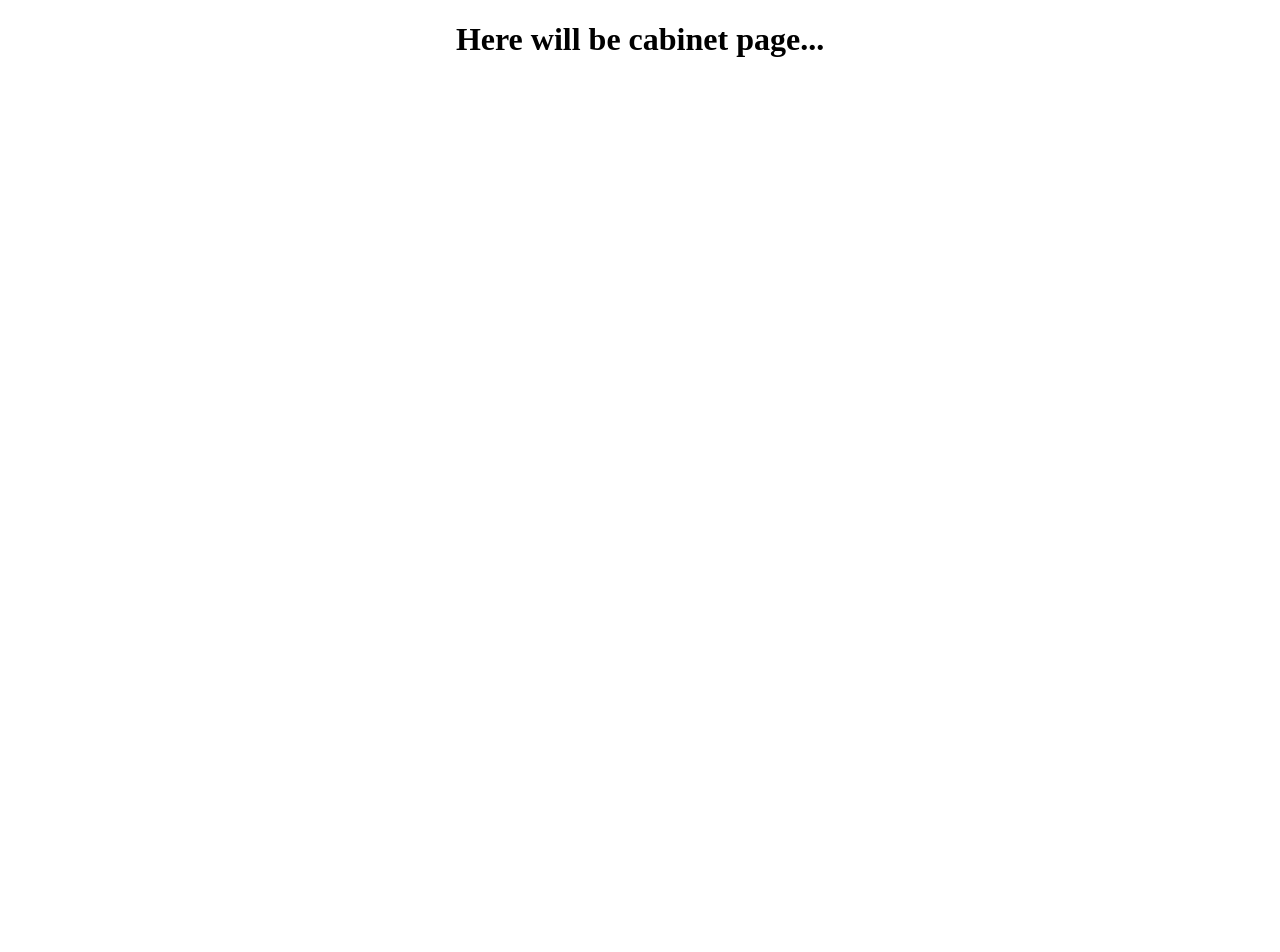
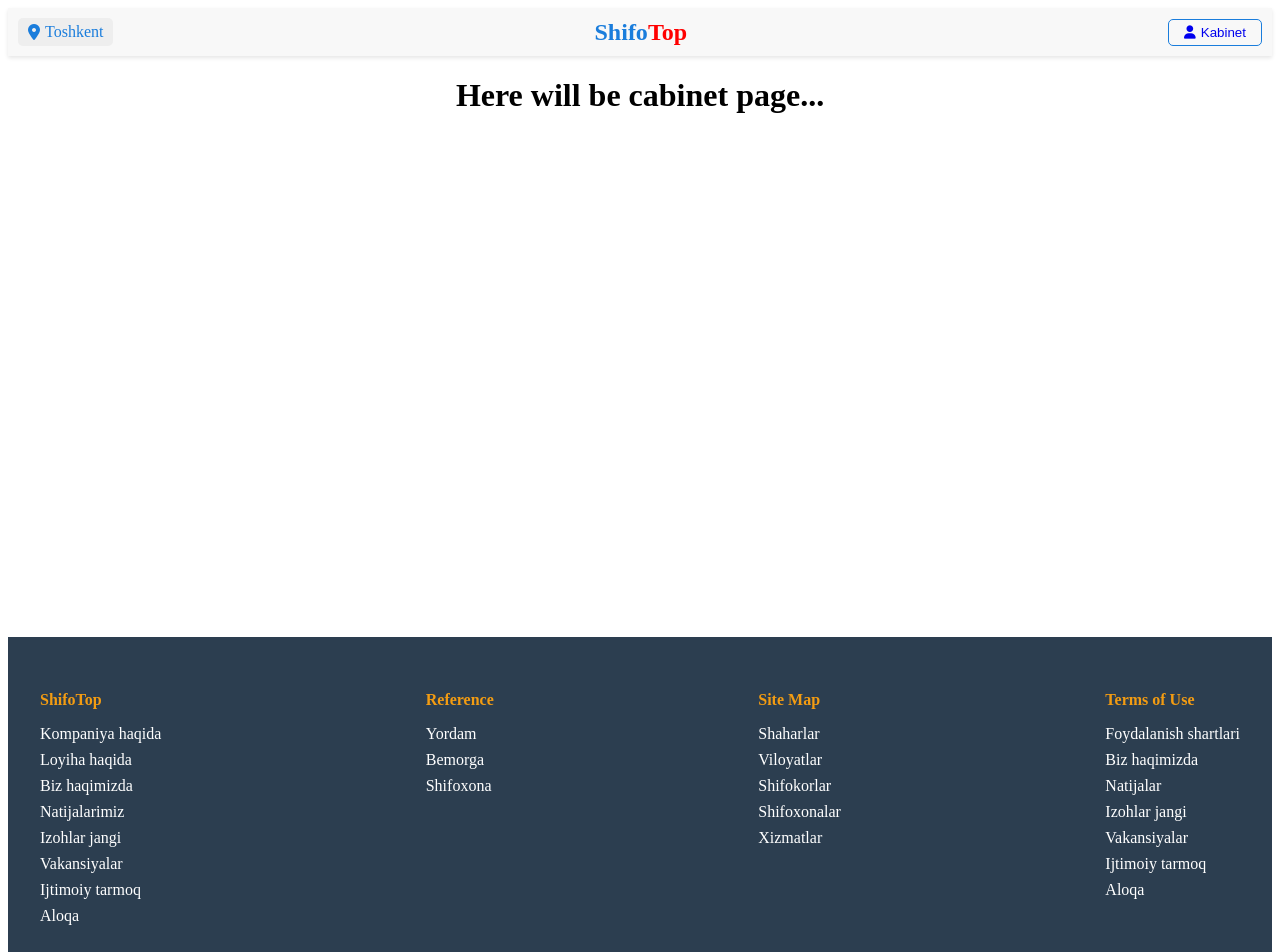
Before and after one commit to KuvonchbekN/shifotop-frontend, a Vue app in the folder shifotop-frontend/: page /cabinet in a window 1280 px wide. Shown: the top 952 px of the page. Before the commit the page ends 800 px from the top, so only its background shows below. Built offline with nearby package versions, Linux system fonts and the light colour scheme.

Commit message:
some refactorings

```diff
--- a/shifotop-frontend/src/components/categoryElementsList/ClinicsComp.vue
+++ b/shifotop-frontend/src/components/categoryElementsList/ClinicsComp.vue
@@ -1,4 +1,5 @@
 <template>
+  <HeaderComp />
   <div class="clinic-container">
     <div class="clinic-card" v-for="clinic in clinics" :key="clinic.id">
       <div class="clinic-image">
@@ -17,16 +18,21 @@
       </div>
     </div>
   </div>
+  <FooterComp/>
 </template>
 
 <script>
 import axios from 'axios';
 import defaultClinicImage from '@/assets/default-clinic-image.png'; // Ensure this path is correct
 import StarRating from '../StarRating.vue';
+import HeaderComp from "@/components/mainPage/HeaderComp.vue";
+import FooterComp from "@/components/mainPage/FooterComp.vue";
 
 export default {
   name: 'ClinicComp',
   components:{
+    FooterComp,
+    HeaderComp,
     StarRating
   },
   data() {
--- a/shifotop-frontend/src/components/categoryElementsList/DoctorsComp.vue
+++ b/shifotop-frontend/src/components/categoryElementsList/DoctorsComp.vue
@@ -1,4 +1,5 @@
 <template>
+  <HeaderComp/>
   <div class="doctor-container">
     <div class="doctor-card" v-for="doctor in doctors" :key="doctor.id">
       <div class="doctor-image">
@@ -21,15 +22,20 @@
       </div>
     </div>
   </div>
+  <FooterComp/>
 </template>
 
 <script>
 import axios from 'axios';
 import defaultImage from '@/assets/default-doctor.png'; // Assume you have a default image for doctors
 import StarRating from '@/components/StarRating.vue';
+import HeaderComp from "@/components/mainPage/HeaderComp.vue";
+import FooterComp from "@/components/mainPage/FooterComp.vue";
 
 export default {
   components: {
+    FooterComp,
+    HeaderComp,
     StarRating
   },
   data() {
--- a/shifotop-frontend/src/components/categoryElementsList/ServicesComp.vue
+++ b/shifotop-frontend/src/components/categoryElementsList/ServicesComp.vue
@@ -1,4 +1,5 @@
 <template>
+  <HeaderComp/>
   <div class="service-container">
     <div class="service-card" v-for="service in services" :key="service.id">
       <div class="service-details">
@@ -10,13 +11,17 @@
       </div>
     </div>
   </div>
+  <FooterComp/>
 </template>
 
 <script>
 import axios from 'axios';
+import HeaderComp from "@/components/mainPage/HeaderComp.vue";
+import FooterComp from "@/components/mainPage/FooterComp.vue";
 
 export default {
   name: 'ServiceComp',
+  components: {FooterComp, HeaderComp},
   data() {
     return {
       services: [],
--- a/shifotop-frontend/src/components/detailedElementView/DetailedClinicView.vue
+++ b/shifotop-frontend/src/components/detailedElementView/DetailedClinicView.vue
@@ -1,4 +1,5 @@
 <template>
+  <HeaderComp/>
   <div class="detailed-clinic-container">
     <div class="detailed-clinic-card">
       <div class="detailed-clinic-header">
@@ -83,16 +84,21 @@
     </div>
     <router-link to="/clinics" class="back-button">← Barcha shifoxonalar</router-link>
   </div>
+  <FooterComp/>
 </template>
 
 <script>
 import axios from 'axios';
 import defaultClinicImage from '@/assets/default-clinic-image.png';
 import StarRating from '@/components/StarRating.vue';
+import HeaderComp from "@/components/mainPage/HeaderComp.vue";
+import FooterComp from "@/components/mainPage/FooterComp.vue";
 
 export default {
   name: 'DetailedClinicView',
   components: {
+    FooterComp,
+    HeaderComp,
     StarRating
   },
   data() {
--- a/shifotop-frontend/src/components/detailedElementView/DetailedDoctorView.vue
+++ b/shifotop-frontend/src/components/detailedElementView/DetailedDoctorView.vue
@@ -1,4 +1,5 @@
 <template>
+  <HeaderComp/>
   <div class="detailed-doctor-container">
     <div class="detailed-doctor-card">
       <div class="detailed-doctor-header">
@@ -86,6 +87,7 @@
       </ul>
     </div>
   </div>
+  <FooterComp/>
 </template>
 
 <script>
@@ -93,11 +95,15 @@ import defaultImage from '@/assets/default-doctor.png';
 import axios from 'axios';
 import StarRating from '@/components/StarRating.vue';
 import defaultClinicImage from '@/assets/default-clinic-image.png';
+import HeaderComp from "@/components/mainPage/HeaderComp.vue";
+import FooterComp from "@/components/mainPage/FooterComp.vue";
 
 
 export default {
   name: 'DetailedDoctorView',
   components: {
+    FooterComp,
+    HeaderComp,
     StarRating
   },
   data() {
--- a/shifotop-frontend/src/components/detailedElementView/DetailedServiceView.vue
+++ b/shifotop-frontend/src/components/detailedElementView/DetailedServiceView.vue
@@ -1,4 +1,5 @@
 <template>
+  <HeaderComp/>
   <div class="detailed-service-container">
     <div class="detailed-service-card">
       <h1 class="service-title">{{ serviceDetails.name }}</h1>
@@ -27,17 +28,22 @@
       </div>
     </div>
   </div>
+  <FooterComp/>
 </template>
 
 <script>
 import axios from 'axios';
 import StarRating from "@/components/StarRating.vue";
 import defaultClinicImage from '@/assets/default-clinic-image.png';
+import HeaderComp from "@/components/mainPage/HeaderComp.vue";
+import FooterComp from "@/components/mainPage/FooterComp.vue";
 
 
 export default {
   name: 'DetailedServiceView',
   components: {
+    FooterComp,
+    HeaderComp,
     StarRating
   },
   data() {
--- a/shifotop-frontend/src/components/mainPage/CabinetComp.vue
+++ b/shifotop-frontend/src/components/mainPage/CabinetComp.vue
@@ -1,12 +1,21 @@
 <script setup>
+import FooterComp from "@/components/mainPage/FooterComp.vue";
+import HeaderComp from "@/components/mainPage/HeaderComp.vue";
 </script>
 
 <template>
-<h1>Here will be cabinet page...</h1>
+  <HeaderComp/>
+  <div>
+    <h1>Here will be cabinet page...</h1>
+  </div>
+  <FooterComp/>
 </template>
 
 <style scoped>
-h1{
+div{
+  height: 70vh;
+}
+h1 {
   justify-content: space-between;
   text-align: center;
 }
--- a/shifotop-frontend/src/components/mainPage/FooterComp.vue
+++ b/shifotop-frontend/src/components/mainPage/FooterComp.vue
@@ -4,44 +4,44 @@
       <div class="footer-section">
         <h4>ShifoTop</h4>
         <ul class="footer-links">
-          <li><router-link to="/about-company">About company</router-link></li>
-          <li><router-link to="/about-project">About the project</router-link></li>
-          <li><router-link to="/press">They talk about us</router-link></li>
-          <li><router-link to="/performances">Performances</router-link></li>
-          <li><router-link to="/review-battle">Battle for reviews</router-link></li>
-          <li><router-link to="/vacancies">Vacancies</router-link></li>
-          <li><router-link to="/social-media">Social network</router-link></li>
-          <li><router-link to="/contact">Contacts</router-link></li>
+          <li><router-link to="/about-company">Kompaniya haqida</router-link></li>
+          <li><router-link to="/about-project">Loyiha haqida</router-link></li>
+          <li><router-link to="/press">Biz haqimizda</router-link></li>
+          <li><router-link to="/performances">Natijalarimiz</router-link></li>
+          <li><router-link to="/review-battle">Izohlar jangi</router-link></li>
+          <li><router-link to="/vacancies">Vakansiyalar</router-link></li>
+          <li><router-link to="/social-media">Ijtimoiy tarmoq</router-link></li>
+          <li><router-link to="/contact">Aloqa</router-link></li>
         </ul>
       </div>
       <div class="footer-section">
         <h4>Reference</h4>
         <ul class="footer-links">
-          <li><router-link to="/help">Help</router-link></li>
-          <li><router-link to="/patient-info">To the patient</router-link></li>
-          <li><router-link to="/clinic-info">Clinic</router-link></li>
+          <li><router-link to="/help">Yordam</router-link></li>
+          <li><router-link to="/patient-info">Bemorga</router-link></li>
+          <li><router-link to="/clinic-info">Shifoxona</router-link></li>
         </ul>
       </div>
       <div class="footer-section">
         <h4>Site Map</h4>
         <ul class="footer-links">
-          <li><router-link to="/cities">Cities</router-link></li>
-          <li><router-link to="/regions">Regions</router-link></li>
-          <li><router-link to="/doctors">Doctors</router-link></li>
-          <li><router-link to="/clinics">Clinics</router-link></li>
-          <li><router-link to="/services">Services</router-link></li>
+          <li><router-link to="/cities">Shaharlar</router-link></li>
+          <li><router-link to="/regions">Viloyatlar</router-link></li>
+          <li><router-link to="/doctors">Shifokorlar</router-link></li>
+          <li><router-link to="/clinics">Shifoxonalar</router-link></li>
+          <li><router-link to="/services">Xizmatlar</router-link></li>
         </ul>
       </div>
       <div class="footer-section">
         <h4>Terms of Use</h4>
         <ul class="footer-links">
-          <li><router-link to="/terms">Terms of Use</router-link></li>
-          <li><router-link to="/press">They talk about us</router-link></li>
-          <li><router-link to="/performances">Performances</router-link></li>
-          <li><router-link to="/review-battle">Battle for reviews</router-link></li>
-          <li><router-link to="/vacancies">Vacancies</router-link></li>
-          <li><router-link to="/social-media">Social network</router-link></li>
-          <li><router-link to="/contact">Contacts</router-link></li>
+          <li><router-link to="/terms">Foydalanish shartlari</router-link></li>
+          <li><router-link to="/press">Biz haqimizda</router-link></li>
+          <li><router-link to="/performances">Natijalar</router-link></li>
+          <li><router-link to="/review-battle">Izohlar jangi</router-link></li>
+          <li><router-link to="/vacancies">Vakansiyalar</router-link></li>
+          <li><router-link to="/social-media">Ijtimoiy tarmoq</router-link></li>
+          <li><router-link to="/contact">Aloqa</router-link></li>
         </ul>
       </div>
     </div>
--- a/shifotop-frontend/src/components/mainPage/SubcategoryComp.vue
+++ b/shifotop-frontend/src/components/mainPage/SubcategoryComp.vue
@@ -1,4 +1,5 @@
 <template>
+  <HeaderComp/>
   <div class="subcategory-view">
     <h1>{{ subcategoryName }}</h1>
     <ul v-if="type === 'doctors'">
@@ -59,6 +60,7 @@
       </div>
     </ul>
   </div>
+  <FooterComp/>
 </template>
 
 <script>
@@ -66,10 +68,14 @@ import axios from 'axios';
 import StarRating from '@/components/StarRating.vue'; // Make sure this is the correct path to your StarRating component
 import defaultDoctorImage from '@/assets/default-doctor.png'
 import defaultClinicImage from '@/assets/default-clinic-image.png'
+import HeaderComp from "@/components/mainPage/HeaderComp.vue";
+import FooterComp from "@/components/mainPage/FooterComp.vue";
 
 export default {
   name: 'SubcategoryComp',
   components: {
+    FooterComp,
+    HeaderComp,
     StarRating,
   },
   props: {
--- a/shifotop-frontend/src/components/search/SearchResults.vue
+++ b/shifotop-frontend/src/components/search/SearchResults.vue
@@ -1,4 +1,5 @@
 <template>
+  <HeaderComp/>
   <div class="search-results">
     <section v-if="searchResults.doctors.length">
       <h2>Doctors</h2>
@@ -55,11 +56,14 @@
       No results found for "{{ this.$route.query.q }}"
     </p>
   </div>
+  <FooterComp/>
 </template>
 
 <script>
 import axios from 'axios';
 import StarRating from "@/components/StarRating.vue";
+import HeaderComp from "@/components/mainPage/HeaderComp.vue";
+import FooterComp from "@/components/mainPage/FooterComp.vue";
 
 export default {
   data() {
@@ -72,6 +76,8 @@ export default {
     };
   },
   components: {
+    FooterComp,
+    HeaderComp,
     StarRating
   },
   created() {
```
